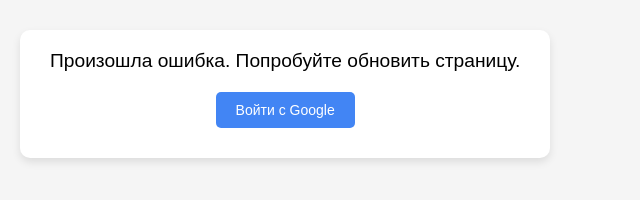
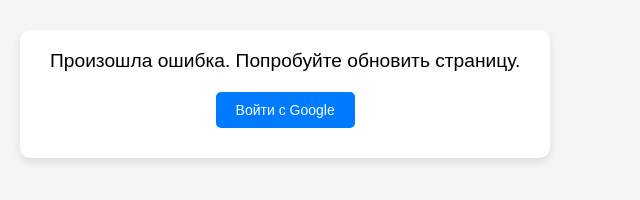
Before and after one commit to Teikorinox/approve-leads-forms, a plain HTML site: page index.html in a window 1280 px wide. Shown: the top 200 px of the page, without its empty margins (0-640 px from the left). Drawn offline with Linux system fonts and the light colour scheme; no server answers.

Commit message:
Update index.html

```diff
--- a/index.html
+++ b/index.html
@@ -13,8 +13,8 @@
   margin: 0;
   height: 100vh;
   display: flex;
-  justify-content: flex-start; /* Aligns items from the start */
-  align-items: flex-start; /* Aligns items from the top */
+  justify-content: flex-start;
+  align-items: flex-start;
   margin-top: 10px;
   max-width: 100%;
   overflow-x: hidden;
@@ -26,17 +26,17 @@
     }
 
 #google-signin-button {
-  display: block; /* Makes the button block-level to ensure it takes up its own line */
+  display: block;
   padding: 10px 20px;
-  background-color: #4285f4;
+  background-color: #007BFF;
   color: white;
   border: none;
   border-radius: 5px;
   cursor: pointer;
-  width: auto; /* Ensure button width is determined by content */
-  max-width: 400px; /* Optional: to restrict button width */
-  margin: 10px auto; /* Centers the button with some space above it */
-  text-align: center; /* Centers the text inside the button */
+  width: auto;
+  max-width: 400px;
+  margin: 10px auto;
+  text-align: center;
 }
 
    #user-rights {
@@ -110,7 +110,6 @@
             min-height: 100px;
         }
 
-        /* Адаптивные стили для мобильных устройств */
         @media (max-width: 480px) {
             .container {
                 padding: 15px 20px;
```
